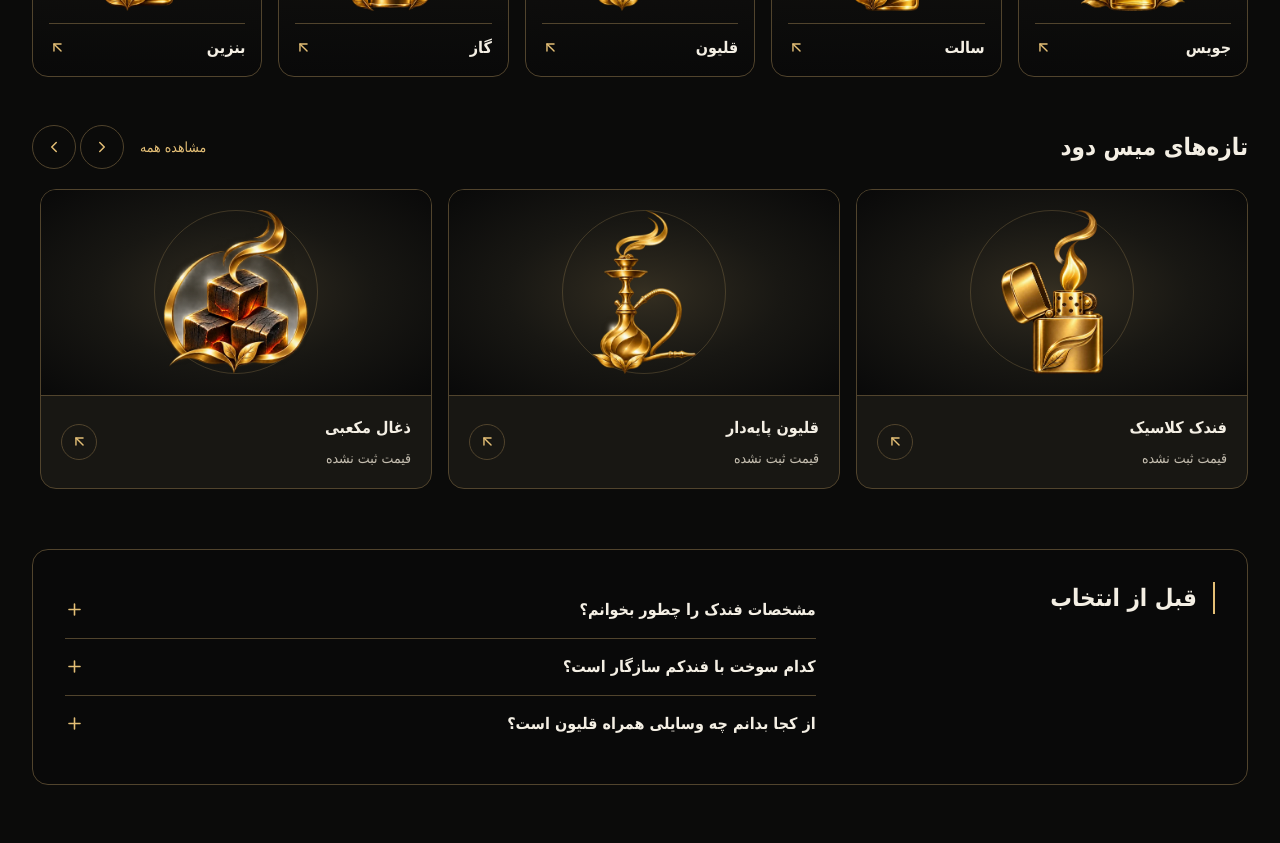
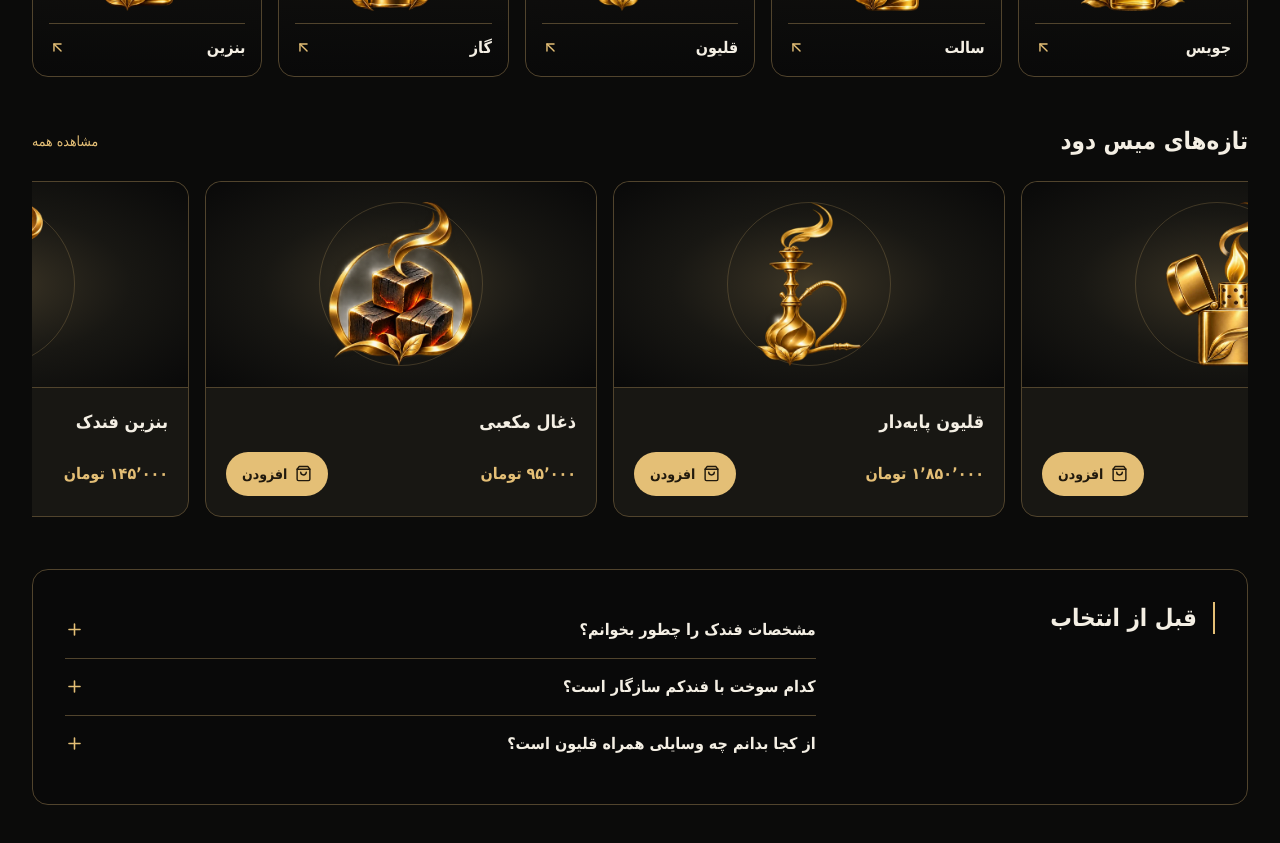
Before and after one commit to zahraiman13812-coder/miss_dood, a Next.js app: page / in a window 1280 px wide. Shown: the part 1160-2003 px from the top of the page. Built offline with nearby package versions, Linux system fonts and the light colour scheme.

Commit message:
Add auto-scrolling product cards with prices and cart actions

```diff
--- a/src/app/(store)/cart/page.tsx
+++ b/src/app/(store)/cart/page.tsx
@@ -1,8 +1,30 @@
+"use client";
+
+import Link from "next/link";
+import { latestProducts, productPrice } from "@/data/mock/latestProducts";
+import { changeQuantity, useCart } from "@/features/cart/useCart";
+
 export default function CartPage() {
+  const cart = useCart();
+  const products = latestProducts.filter(p => cart[p.slug]);
+  const knownTotal = products.every(p => p.priceToman !== null);
+  const total = products.reduce((sum, p) => sum + (p.priceToman ?? 0) * cart[p.slug], 0);
   return (
-    <main className="mx-auto max-w-7xl px-6 py-14">
-      <h1 className="text-2xl text-accent">سبد خرید</h1>
-      <p className="mt-4 text-muted">سبد خرید شما خالی است.</p>
+    <main className="mx-auto max-w-3xl px-5 py-12">
+      <h1 className="mb-6 text-2xl text-accent">سبد خرید</h1>
+      {products.length === 0 ? <p>سبد خرید شما خالی است.</p> : <>
+        <ul className="divide-y divide-line">{products.map(p => (
+          <li key={p.slug} className="flex flex-wrap items-center justify-between gap-4 py-4">
+            <div><Link href={'/products/' + p.slug}>{p.name}</Link><p className="text-sm text-muted">{productPrice(p.priceToman)}</p></div>
+            <div className="flex items-center gap-2 rounded-full border border-line">
+              <button className="size-11" aria-label={'افزایش تعداد ' + p.name} onClick={() => changeQuantity(p.slug, 1)}>+</button>
+              <span>{cart[p.slug].toLocaleString("fa-IR")}</span>
+              <button className="size-11" aria-label={'کاهش تعداد ' + p.name} onClick={() => changeQuantity(p.slug, -1)}>−</button>
+            </div>
+          </li>
+        ))}</ul>
+        <p className="border-t border-line pt-4 text-accent">جمع سبد خرید · {productPrice(knownTotal ? total : null)}</p>
+      </>}
     </main>
   );
 }
--- a/src/components/home/LatestProducts.tsx
+++ b/src/components/home/LatestProducts.tsx
@@ -2,62 +2,78 @@
 
 import Image from "next/image";
 import Link from "next/link";
-import { useEffect, useRef, useState } from "react";
-import { ArrowUpLeft, ChevronLeft, ChevronRight } from "lucide-react";
+import { useEffect, useRef } from "react";
+import { ShoppingBag } from "lucide-react";
 import { latestProducts, productPrice } from "@/data/mock/latestProducts";
-
-const control = "grid size-11 place-items-center rounded-full border border-line text-accent enabled:hover:border-accent disabled:opacity-30";
+import { changeQuantity, useCart } from "@/features/cart/useCart";
 
 export default function LatestProducts() {
   const track = useRef<HTMLUListElement>(null);
-  const [edges, setEdges] = useState({ first: true, last: false });
+  const cart = useCart();
 
   useEffect(() => {
     const list = track.current;
     if (!list) return;
-    function update() {
+    let timer: number;
+    let touching = false;
+    function schedule() {
+      window.clearTimeout(timer);
+      timer = window.setTimeout(advance, 5000);
+    }
+    function advance() {
       if (!list) return;
-      const offset = Math.abs(list.scrollLeft);
-      setEdges({ first: offset < 2, last: offset + list.clientWidth >= list.scrollWidth - 2 });
+      const reduced = matchMedia("(prefers-reduced-motion: reduce)").matches;
+      if (!document.hidden && !touching && !reduced && !list.matches(":focus-within") &&
+          !(matchMedia("(hover: hover)").matches && list.matches(":hover"))) {
+        const card = list.firstElementChild;
+        if (card) {
+          const end = Math.abs(list.scrollLeft) + list.clientWidth >= list.scrollWidth - 2;
+          const step = card.getBoundingClientRect().width + parseFloat(getComputedStyle(list).columnGap);
+          list.scrollTo({left: end ? 0 : list.scrollLeft - step, behavior: "smooth"});
+        }
+      }
+      schedule();
     }
-    const observer = new ResizeObserver(update);
-    observer.observe(list);
-    list.addEventListener("scroll", update, { passive: true });
-    update();
-    return () => { observer.disconnect(); list.removeEventListener("scroll", update); };
+    function start() { touching = true; }
+    function finish() { touching = false; schedule(); }
+    list.addEventListener("pointerdown", start);
+    window.addEventListener("pointerup", finish);
+    window.addEventListener("pointercancel", finish);
+    list.addEventListener("scroll", schedule, {passive: true});
+    schedule();
+    return () => {
+      clearTimeout(timer);
+      list.removeEventListener("pointerdown", start);
+      window.removeEventListener("pointerup", finish);
+      window.removeEventListener("pointercancel", finish);
+      list.removeEventListener("scroll", schedule);
+    };
   }, []);
-
-  function move(direction: number) {
-    const list = track.current;
-    const card = list?.firstElementChild;
-    if (!list || !card) return;
-    const step = card.getBoundingClientRect().width + parseFloat(getComputedStyle(list).columnGap);
-    list.scrollBy({ left: -direction * step, behavior: matchMedia("(prefers-reduced-motion: reduce)").matches ? "instant" : "smooth" });
-  }
 
   return (
     <section aria-labelledby="latest-title" className="mx-auto max-w-7xl px-4 pb-12 sm:px-8" dir="rtl">
-      <div className="mb-4 flex flex-wrap items-center gap-3">
-        <h2 id="latest-title" className="me-auto text-xl font-bold text-content sm:text-2xl">تازه‌های میس دود</h2>
-        <Link href="/shop" className="px-1 text-sm text-accent hover:underline">مشاهده همه</Link>
-        <div className="flex gap-1">
-          <button type="button" className={control} disabled={edges.first} onClick={() => move(-1)} aria-label="محصول قبلی"><ChevronRight size={18}/></button>
-          <button type="button" className={control} disabled={edges.last} onClick={() => move(1)} aria-label="محصول بعدی"><ChevronLeft size={18}/></button>
-        </div>
+      <div className="mb-5 flex items-center justify-between gap-3">
+        <h2 id="latest-title" className="text-xl font-bold sm:text-2xl">تازه‌های میس دود</h2>
+        <Link href="/shop" className="text-sm text-accent hover:underline">مشاهده همه</Link>
       </div>
-      <ul ref={track} className="flex snap-x snap-mandatory gap-4 overflow-x-auto p-1 pb-3">
-        {latestProducts.map(product => (
-          <li key={product.slug} className="w-[83%] shrink-0 snap-start sm:w-[calc((100%-1rem)/2)] lg:w-[calc((100%-2rem)/3)]">
-            <Link href={'/products/' + product.slug} className="group block overflow-hidden rounded-2xl border border-line bg-panel hover:border-accent focus-visible:border-accent">
-              <div className="relative grid aspect-[1.9] place-items-center bg-radial from-accent/15 via-panel to-header">
-                <div aria-hidden="true" className="absolute aspect-square h-4/5 rounded-full border border-accent/20" />
-                <Image width={240} height={240} src={product.image} alt="" className="absolute h-[80%] w-[70%] object-contain motion-safe:transition-transform motion-safe:group-hover:-translate-y-1" />
+      <ul ref={track} className="flex snap-x snap-mandatory gap-4 overflow-x-auto p-1 [scrollbar-width:none] [&::-webkit-scrollbar]:hidden">
+        {latestProducts.map(p => (
+          <li key={p.slug} className="relative isolate w-[83%] shrink-0 snap-start rounded-2xl border border-line bg-panel hover:border-accent sm:w-[calc((100%-1rem)/2)] lg:w-[calc((100%-2rem)/3)]">
+            <div className="relative grid aspect-[1.9] place-items-center overflow-hidden rounded-t-2xl bg-radial from-accent/20 via-panel to-header">
+              <span aria-hidden="true" className="absolute aspect-square h-4/5 rounded-full border border-accent/20" />
+              <Image src={p.image} alt="" width={240} height={240} className="absolute h-[80%] w-[70%] object-contain"/>
+            </div>
+            <div className="border-t border-line p-4 sm:p-5">
+              <h3 className="text-lg font-bold"><Link href={'/products/' + p.slug} className="after:absolute after:inset-0 after:rounded-2xl focus-visible:after:outline-2 focus-visible:after:outline-focus">{p.name}</Link></h3>
+              <div className="mt-4 flex flex-wrap items-center justify-between gap-3">
+                <p className="font-bold text-accent">{productPrice(p.priceToman)}</p>
+                <button type="button" onClick={() => changeQuantity(p.slug, 1)} aria-label={'افزودن ' + p.name + ' به سبد خرید'}
+                  className="relative z-10 inline-flex min-h-11 items-center gap-2 rounded-full bg-accent px-4 text-sm font-bold text-on-accent hover:brightness-110">
+                  <ShoppingBag size={17}/><span>افزودن</span>
+                  {cart[p.slug] > 0 && <span>({cart[p.slug].toLocaleString("fa-IR")})</span>}
+                </button>
               </div>
-              <div className="flex items-center justify-between gap-3 border-t border-line p-4 sm:p-5">
-                <div><h3 className="font-bold text-content">{product.name}</h3><p className="mt-2 text-sm text-muted">{productPrice(product.priceToman)}</p></div>
-                <span className="grid size-9 place-items-center rounded-full border border-line text-accent group-hover:bg-accent group-hover:text-on-accent"><ArrowUpLeft size={17}/></span>
-              </div>
-            </Link>
+            </div>
           </li>
         ))}
       </ul>
--- a/src/components/layout/header/Header.tsx
+++ b/src/components/layout/header/Header.tsx
@@ -1,4 +1,5 @@
 "use client";
+import { useCart } from "@/features/cart/useCart";
 import Link from "next/link";
 import Image from "next/image";
 import { usePathname } from "next/navigation";
@@ -17,6 +18,7 @@ function SearchForm({ focus = false }: { focus?: boolean }) {
     <button aria-label="اجرای جست‌وجو" className={action}><Search size={18}/></button></form>;
 }
 export default function Header() {
+  const count = Object.values(useCart()).reduce((sum, qty) => sum + qty, 0).toLocaleString("fa-IR");
   const path = usePathname();
   const [open, setOpen] = useState<"categories" | "search" | null>(null);
   const header = useRef<HTMLElement>(null);
@@ -48,7 +50,7 @@ export default function Header() {
         <div className="relative hidden lg:block"><button ref={searchButton} aria-label="جست‌وجو" aria-expanded={open==="search"} className={action} onClick={()=>setOpen(open==="search"?null:"search")}><Search size={21}/></button>
         {open==="search" && <div className="absolute left-0 top-full mt-2 w-80 rounded-md border border-line bg-panel p-2"><SearchForm focus/></div>}</div>
         <Link href="/login" onClick={close} className={action+" hidden px-3 lg:inline-flex"}><UserRound size={19}/>ورود کاربر</Link>
-        <Link href="/cart" onClick={close} aria-label="سبد خرید، صفر کالا" className={action+" border border-line px-2 text-accent"}><ShoppingBag size={19}/><span>۰</span></Link>
+        <Link href="/cart" onClick={close} aria-label={`سبد خرید، ${count} کالا`} className={action+" border border-line px-2 text-accent"}><ShoppingBag size={19}/><span>{count}</span></Link>
       </div>
     </div>
     <dialog ref={drawer} aria-labelledby="menu-title" className="border-e border-line bg-panel p-5 text-content" onClick={e=>{if(e.target===drawer.current && e.clientX < e.currentTarget.getBoundingClientRect().left) close();}}>
--- a/src/data/mock/latestProducts.ts
+++ b/src/data/mock/latestProducts.ts
@@ -7,10 +7,10 @@ export type Product = {
 };
 
 export const latestProducts: Product[] = [
-  { slug: "classic-lighter", name: "فندک کلاسیک", image: "/images/categories/lighters.webp", priceToman: null, description: "طرح فندک درب‌دار با بدنهٔ مستطیلی." },
-  { slug: "hookah-set", name: "قلیون پایه‌دار", image: "/images/categories/hookah.webp", priceToman: null, description: "طرح قلیون پایه‌دار با شلنگ و سینی." },
-  { slug: "cube-charcoal", name: "ذغال مکعبی", image: "/images/categories/charcoal.webp", priceToman: null, description: "نمایی از فرم مکعبی ذغال." },
-  { slug: "lighter-fuel", name: "بنزین فندک", image: "/images/categories/fuel.webp", priceToman: null, description: "طرح بطری سوخت مخصوص فندک." },
+  { slug: "classic-lighter", name: "فندک کلاسیک", image: "/images/categories/lighters.webp", priceToman: 320_000, description: "طرح فندک درب‌دار با بدنهٔ مستطیلی." },
+  { slug: "hookah-set", name: "قلیون پایه‌دار", image: "/images/categories/hookah.webp", priceToman: 1_850_000, description: "طرح قلیون پایه‌دار با شلنگ و سینی." },
+  { slug: "cube-charcoal", name: "ذغال مکعبی", image: "/images/categories/charcoal.webp", priceToman: 95_000, description: "نمایی از فرم مکعبی ذغال." },
+  { slug: "lighter-fuel", name: "بنزین فندک", image: "/images/categories/fuel.webp", priceToman: 145_000, description: "طرح بطری سوخت مخصوص فندک." },
 ];
 
 export function productPrice(value: number | null) {
--- /dev/null
+++ b/src/features/cart/useCart.ts
@@ -0,0 +1,41 @@
+"use client";
+
+import { useSyncExternalStore } from "react";
+import { latestProducts } from "@/data/mock/latestProducts";
+
+const key = "miss-dood.cart.v1";
+const event = "miss-dood-cart-updated";
+let fallback = "{}";
+function snapshot() {
+  try { return localStorage.getItem(key) ?? fallback; } catch { return fallback; }
+}
+function parse(raw: string): Record<string, number> {
+  const items: Record<string, number> = {};
+  try {
+    const saved = JSON.parse(raw);
+    for (const { slug } of latestProducts) {
+      if (Number.isSafeInteger(saved?.[slug]) && saved[slug] > 0) items[slug] = saved[slug];
+    }
+  } catch { /* Start with an empty basket if saved data is unreadable. */ }
+  return items;
+}
+function subscribe(notify: () => void) {
+  window.addEventListener("storage", notify);
+  window.addEventListener(event, notify);
+  return () => {
+    window.removeEventListener("storage", notify);
+    window.removeEventListener(event, notify);
+  };
+}
+export function useCart() {
+  return parse(useSyncExternalStore(subscribe, snapshot, () => "{}"));
+}
+export function changeQuantity(slug: string, delta: number) {
+  const items = parse(snapshot());
+  const qty = (items[slug] ?? 0) + delta;
+  if (qty > 0) items[slug] = qty;
+  else delete items[slug];
+  fallback = JSON.stringify(items);
+  try { localStorage.setItem(key, fallback); } catch { /* Keep the session basket in memory. */ }
+  window.dispatchEvent(new Event(event));
+}
```
